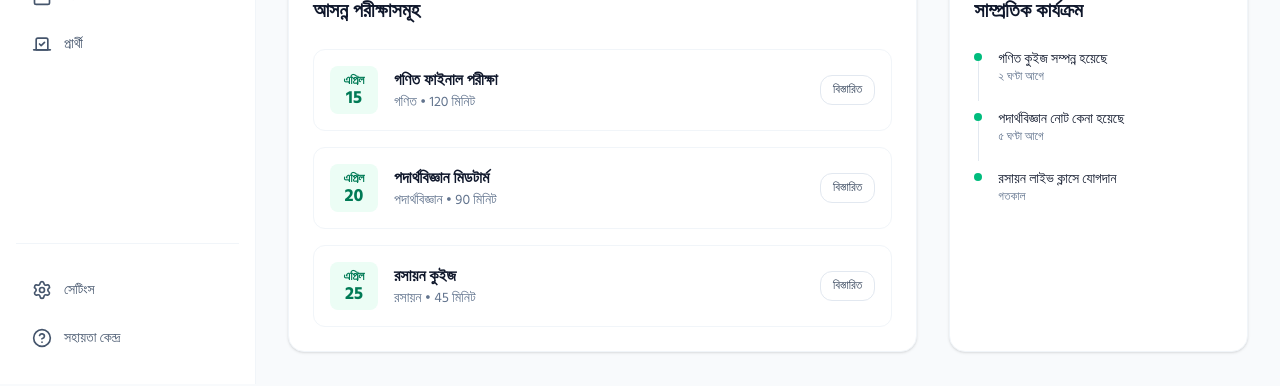
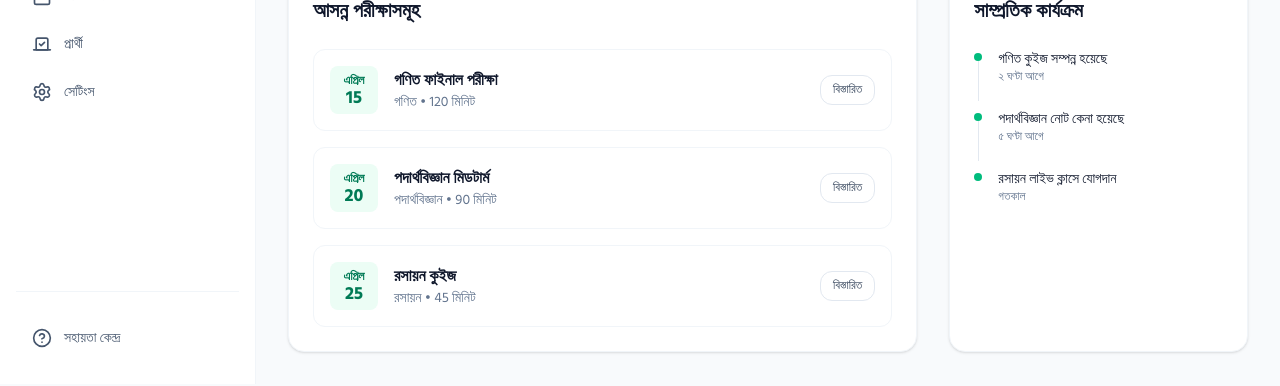
Before and after one commit to jamaluddingit/pathshala, a React (Vite) app: page / in a window 1280 px wide. Shown: the part 354-740 px from the top of the page. Built offline with nearby package versions, Linux system fonts and the light colour scheme.

Commit message:
Update Sidebar.tsx

```diff
--- a/src/components/layout/Sidebar.tsx
+++ b/src/components/layout/Sidebar.tsx
@@ -26,6 +26,7 @@
   { id: 'ai-gen', label: 'এআই প্রশ্ন তৈরি', icon: Sparkles },
   { id: 'notes', label: 'নোট বিক্রি', icon: ShoppingBag },
   { id: 'candidates', label: 'প্রার্থী', icon: Vote },
+  { id: 'settings', label: 'সেটিংস', icon: Settings },
 ];
 
 export const Sidebar: React.FC<SidebarProps> = ({ activeTab, setActiveTab, isOpen }) => {
@@ -59,10 +60,6 @@
 
         <div className="mt-auto space-y-1 pt-6 border-t border-slate-100">
           <button className="flex w-full items-center gap-3 rounded-xl px-4 py-3 text-sm font-medium text-slate-600 hover:bg-slate-50 hover:text-slate-900">
-            <Settings size={20} />
-            সেটিংস
-          </button>
-          <button className="flex w-full items-center gap-3 rounded-xl px-4 py-3 text-sm font-medium text-slate-600 hover:bg-slate-50 hover:text-slate-900">
             <HelpCircle size={20} />
             সহায়তা কেন্দ্র
           </button>
```
